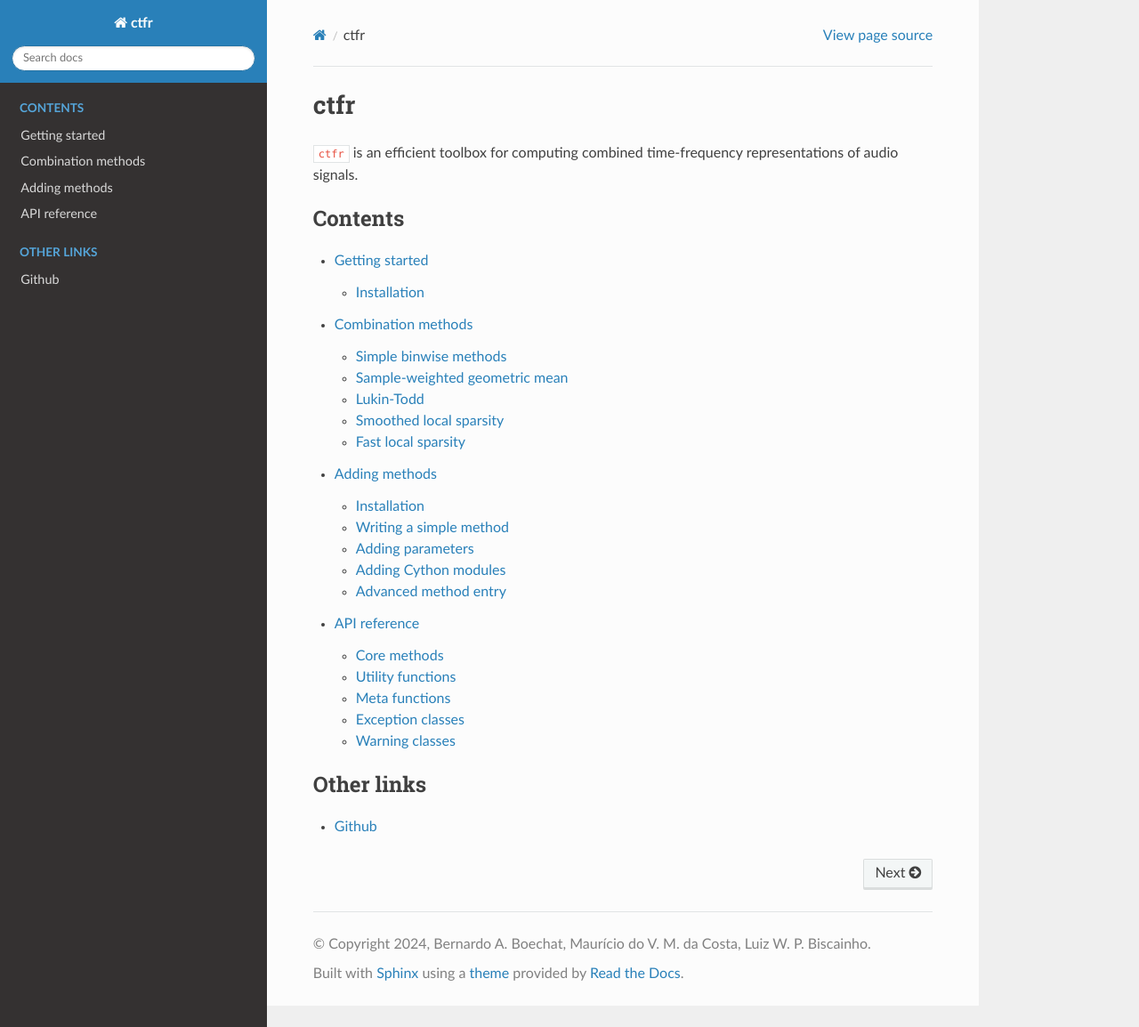
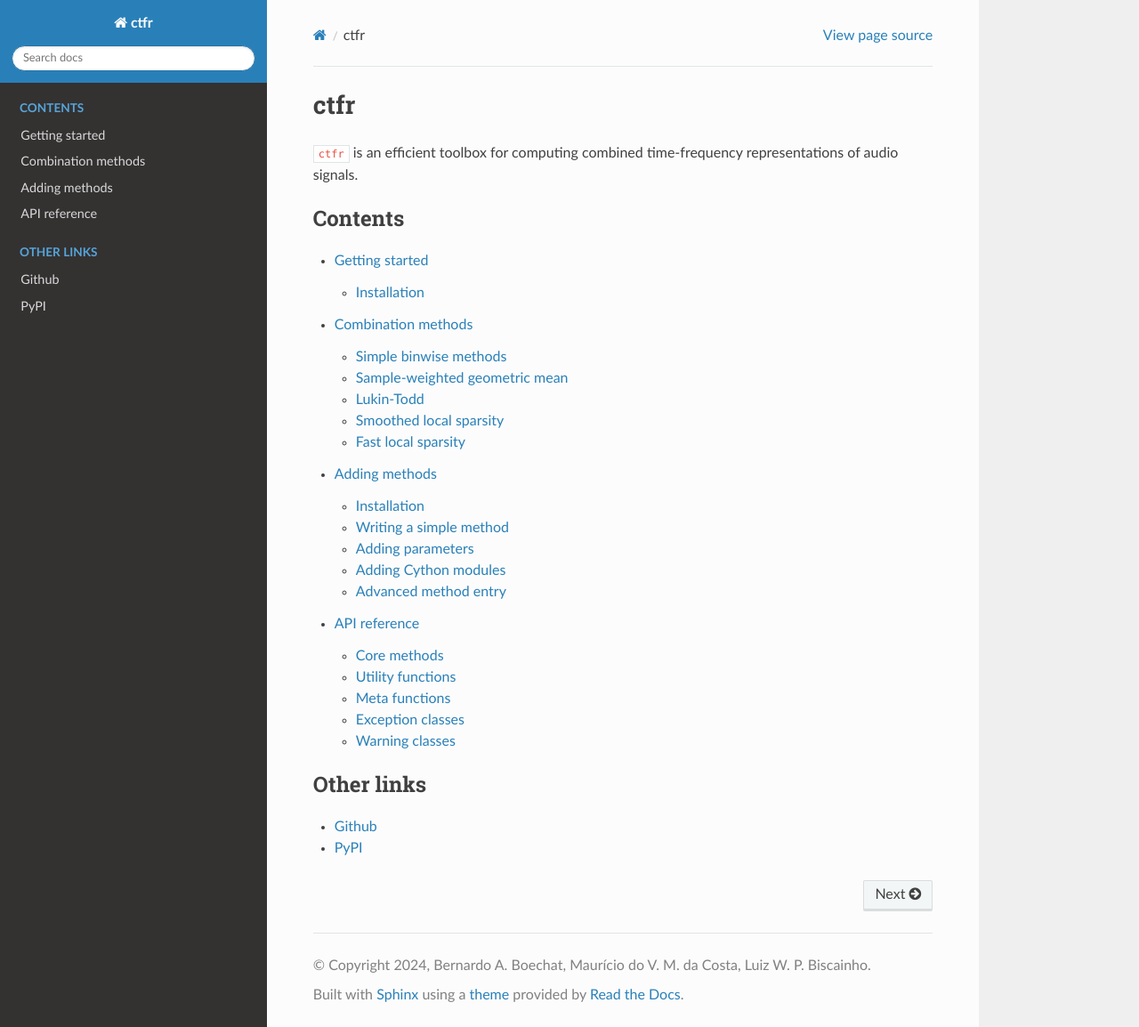
Before and after one commit to b-boechat/ctfr, a Sphinx documentation site: the page built from docs/index.rst, in a window 1280 px wide and 1154 px high. Shown: the whole window at 89% size. Built offline with Sphinx 7.4.7 and the Read the Docs theme 3.1.0, drawn with Linux system fonts in a browser that asks for light colours; formulas are drawn with MathJax 3; pages that are not in the unit, such as notebooks, are missing from menus.

Commit message:
Add PyPI link to documentation.

```diff
--- a/docs/index.rst
+++ b/docs/index.rst
@@ -24,3 +24,4 @@ ctfr
    :caption: Other links
 
    Github <https://github.com/b-boechat/ctfr>
+   PyPI <https://pypi.org/project/ctfr/>
```
